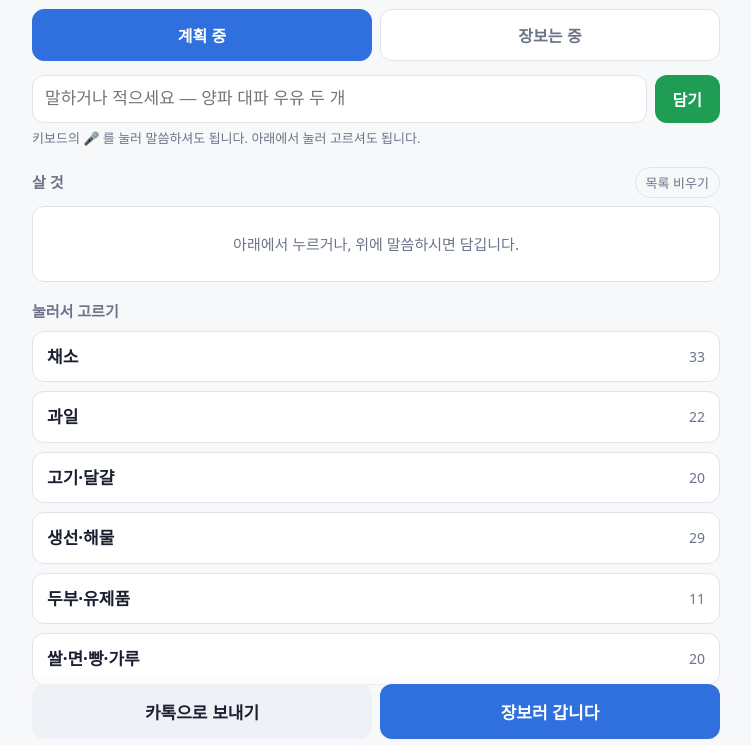
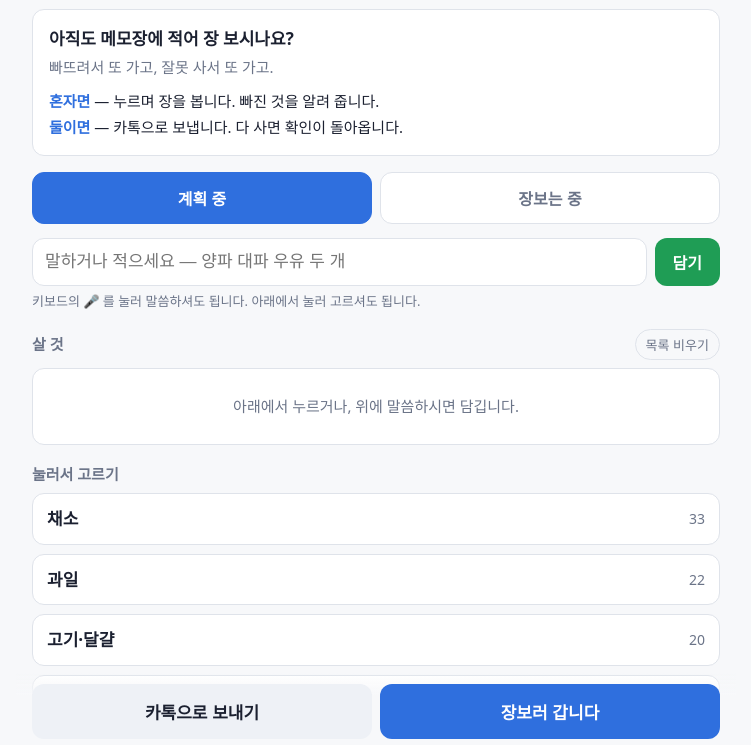
Before and after one commit to 60aimake/simple-cart, a plain HTML site: page index.html in a window 1280 px wide. Shown: the part 49-794 px from the top of the page, without its empty margins (264-1015 px from the left). Drawn offline with Linux system fonts and the light colour scheme.

Commit message:
Add files via upload

```diff
--- a/index.html
+++ b/index.html
@@ -54,6 +54,13 @@ h2{font-size:15px;color:var(--dim);margin:18px 0 8px;font-weight:700;
  flex-direction:column;gap:6px;min-width:0;overflow:hidden}
 .li .nm{font-size:15px;line-height:1.2;word-break:keep-all;overflow-wrap:anywhere}
 .li .unit{color:var(--dim);font-size:13px}
+#intro{margin:2px 0 16px;padding:14px 16px;border:1px solid var(--line);border-radius:12px;
+  background:var(--card);line-height:1.75}
+#intro p{margin:0}
+#intro .ihook{font-size:17px;font-weight:800}
+#intro .ipain{font-size:15px;color:var(--dim);margin-bottom:8px}
+#intro .iway{font-size:15px}
+#intro .iway b{color:var(--bl)}
 .ver{margin:18px 0 96px;text-align:center;color:var(--dim);font-size:12px;line-height:1.7}
 .ver b{color:var(--bl)}
 .li .askhome{display:block;margin-top:5px;padding:5px 9px;border:1px solid var(--yl);
@@ -134,6 +141,13 @@ body.shop .qty{flex:0 1 44px;font-size:16px}
 <div class="wrap">
   <h1>편한 장바구니 <small id="sub"></small></h1>
 
+  <div id="intro">
+    <p class="ihook">아직도 메모장에 적어 장 보시나요?</p>
+    <p class="ipain">빠뜨려서 또 가고, 잘못 사서 또 가고.</p>
+    <p class="iway"><b>혼자면</b> — 누르며 장을 봅니다. 빠진 것을 알려 줍니다.</p>
+    <p class="iway"><b>둘이면</b> — 카톡으로 보냅니다. 다 사면 확인이 돌아옵니다.</p>
+  </div>
+
   <div class="modes">
     <button id="mPlan" class="on">계획 중</button>
     <button id="mShop">장보는 중</button>
@@ -155,7 +169,7 @@ body.shop .qty{flex:0 1 44px;font-size:16px}
   <div id="keep" style="display:none;margin-top:14px;padding:10px 12px;border:1px solid var(--line);
     border-radius:10px;background:var(--card);color:var(--dim);font-size:13px;line-height:1.7">
     창을 닫아도 지금까지 누른 것은 남습니다.<br>같은 주소를 다시 누르면 이어서 하실 수 있습니다.</div>
-  <div class="ver" id="ver">편한 장바구니 <b>v1.2.1</b> · 2026-11-21<br>혼자서도 둘이서도 쓰입니다<br>링크로 보내기 · 집에 확인받기 · 이어서 하기</div>
+  <div class="ver" id="ver">편한 장바구니 <b>v1.3.0</b> · 2026-11-21<br>혼자서도 둘이서도 쓰입니다<br>링크로 보내기 · 집에 확인받기 · 이어서 하기</div>
 </div>
 
 <div class="bar">
@@ -404,6 +418,9 @@ function render(){
   /* 창을 닫아도 남는다는 것을 알려 둔다 — 실제로 저장되므로 겁줄 필요가 없다 */
   var kp = document.getElementById('keep');
   if(kp) kp.style.display = (shop && LIST.recv) ? '' : 'none';
+  /* 처음 열었을 때만 보여 준다 — 담기 시작하면 사라진다 (화면을 길게 두지 않는다) */
+  var iv = document.getElementById('intro');
+  if(iv) iv.style.display = (!LIST.recv && !picked().length) ? '' : 'none';
 
   var list = document.getElementById('list');
   list.innerHTML = '';
```
Also changed, not shown: 1 other file.
